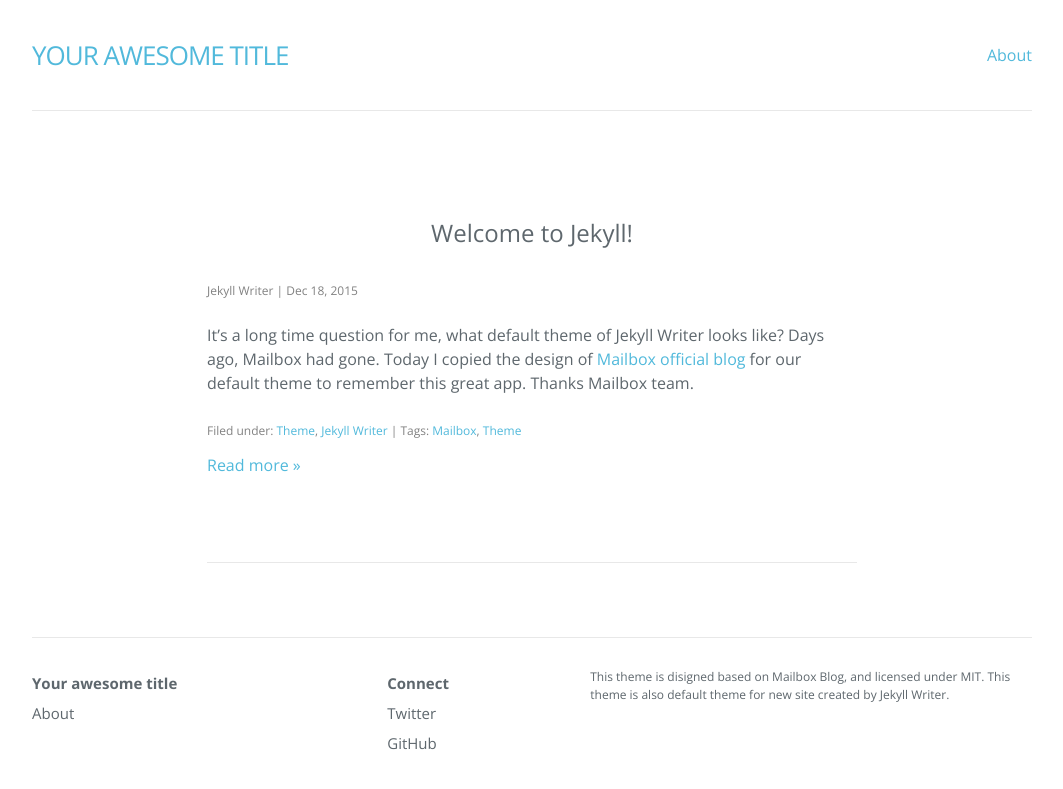
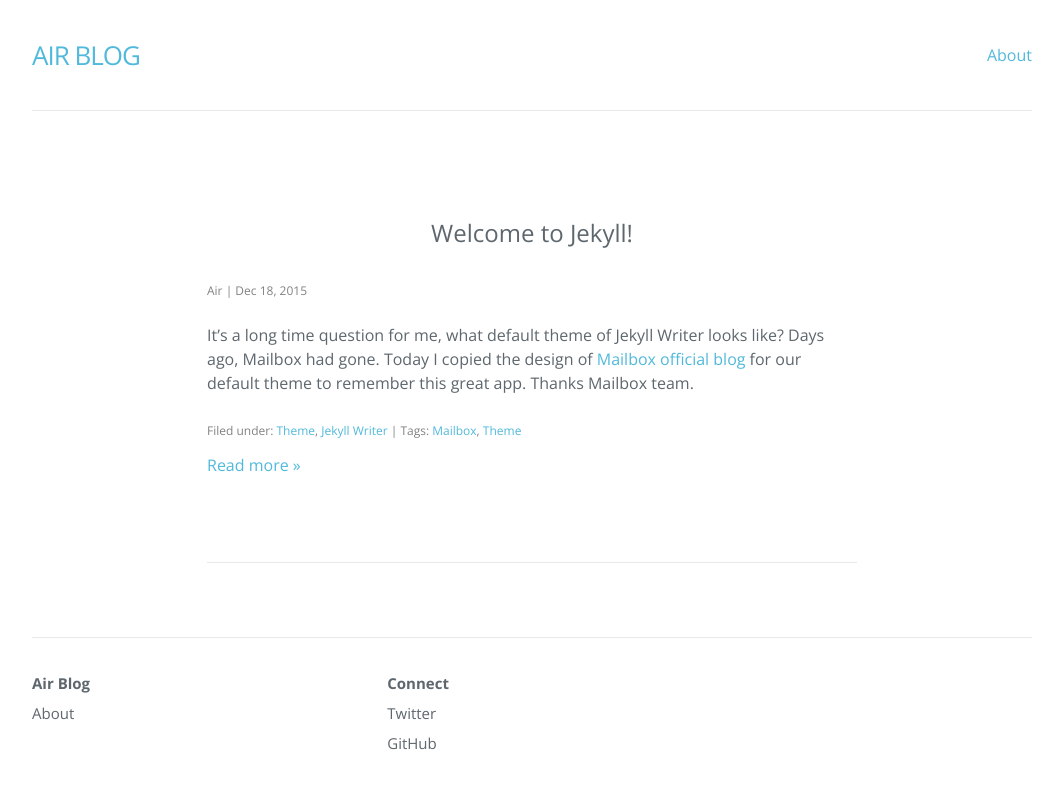
Before and after one commit to Air-s/blog, a Jekyll site: the page built from index.html, in a window 1280 px wide. Shown: the top 789 px of the page, without its empty margins (108-1171 px from the left). Built offline with Jekyll 4.4.1, drawn with Linux system fonts in a browser that asks for light colours; nearby versions of some CDN libraries; the list of posts is cut into pages by our own code.

Commit message:
Update Configuration

```diff
--- a/_config.yml
+++ b/_config.yml
@@ -1,21 +1,13 @@
-# Welcome to Jekyll!
-#
-# This config file is meant for settings that affect your whole blog, values
-# which you are expected to set up once and rarely need to edit after that.
-# For technical reasons, this file is *NOT* reloaded automatically when you use
-# 'jekyll serve'. If you change this file, please restart the server process.
-
-# Site settings
-title: Your awesome title
-author: Jekyll Writer
-description: > # this means to ignore newlines until "baseurl:"
-  This theme is disigned based on Mailbox Blog, and licensed under MIT.
-  This theme is also default theme for new site created by Jekyll Writer.
-permalink: /:year/:month/:day/:title/
+# Created by Jekyll Writer
+title: Air Blog
+author: Air
+description: ''
+permalink: '/:year/:month/:day/:title/'
 paginate: 6
-paginate_path: "/page/:num/"
-twitter_username: jekyllwriter
-github_username:  jekyllwriter
-gems: [jekyll-paginate]
+paginate_path: '/page/:num/'
+twitter_username: QIUPENMING
+github_username: Air-s
+gems:
+  - jekyll-paginate
 markdown: kramdown
-baseurl: "/blog"
+baseurl: /blog
```
